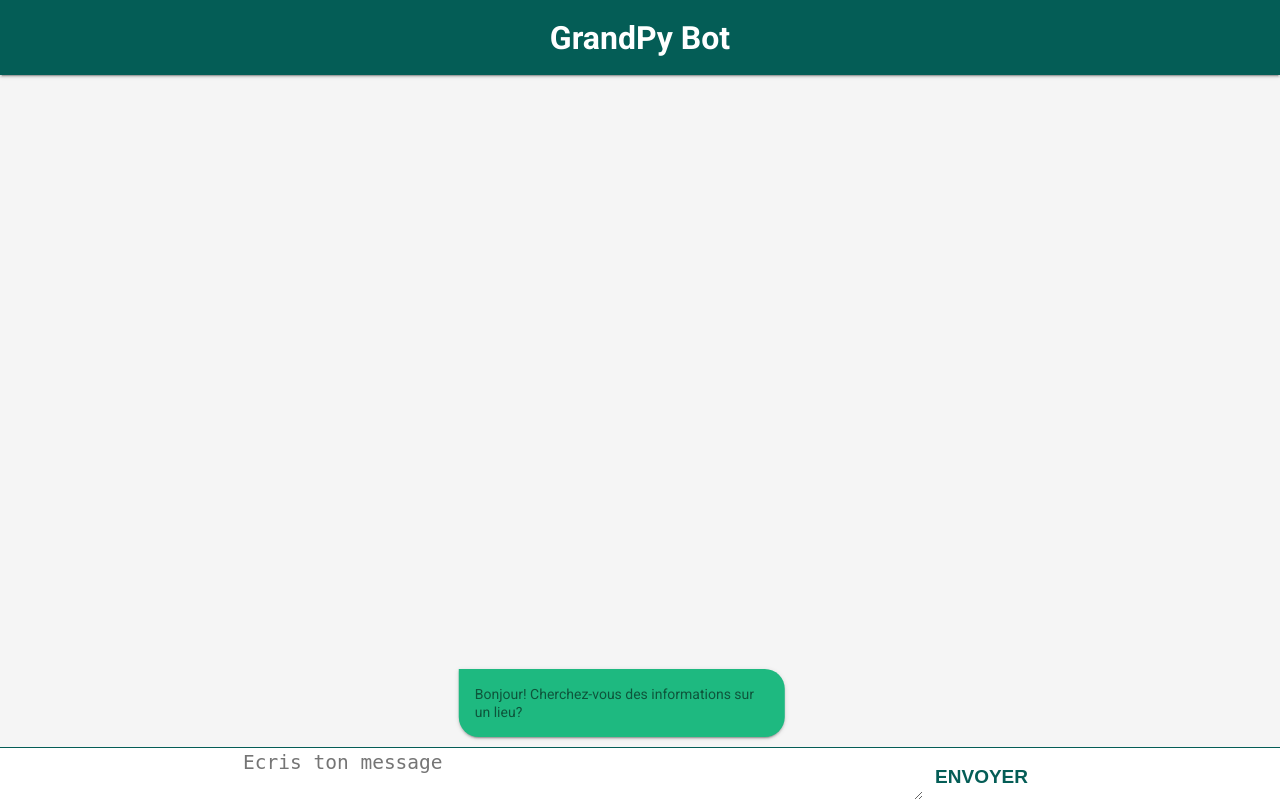
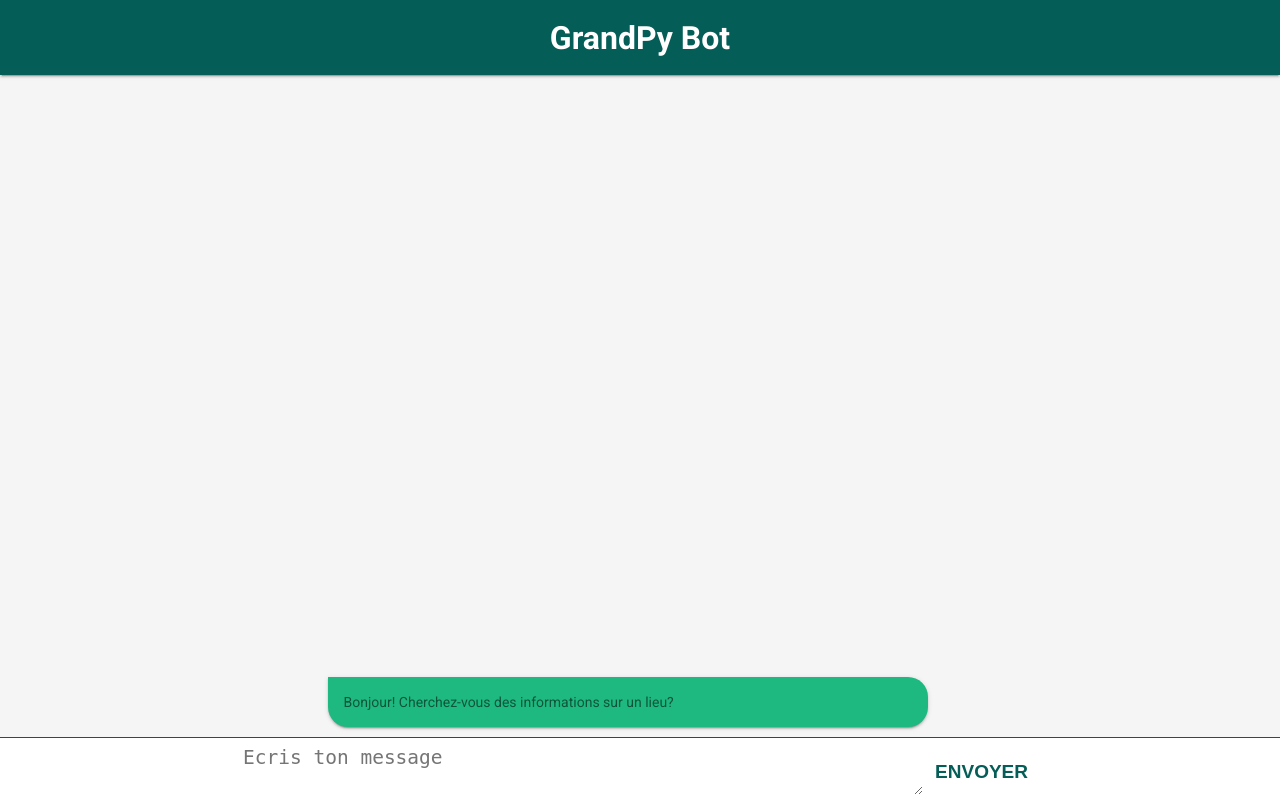
Before and after one commit to JN-Lab/OC-Pr7-GrandPyBot, a Flask app: template botapp/templates/index.html in a window 1280 px wide. Run offline with Flask 2, Linux system fonts and the light colour scheme; the template is opened without the code that fills it, so the values that code supplies are empty, except form fields; form fields are guessed from the names that the template uses; parts of the project's set-up code (start-up, migrations or seed data) failed here and were passed over; some libraries are stand-ins or nearby versions.

Commit message:
New Front Structure: talk bubble well aligned -> Add flexbox on .message-alignment

```diff
--- a/botapp/static/css/main.css
+++ b/botapp/static/css/main.css
@@ -43,6 +43,8 @@ header.header-title {
 footer {
   width: 100%;
   border-top: 1px solid #045D56;
+  padding-top: 5px;
+  padding-bottom: 5px;
   background-color: #FFFFFF;
   display: flex;
   flex-direction: column;
@@ -60,9 +62,12 @@ form {
 
 form .message-writer {
   flex: 1;
-  font-size: 1.5em;
+  font-size: 1em;
   border: none;
   padding: 3px; }
+  @media (min-width: 800px) {
+    form .message-writer {
+      font-size: 1.5em; } }
 
 .btn-simple {
   height: 100%;
@@ -72,10 +77,13 @@ form .message-writer {
 .btn-simple__content {
   background: none;
   border: none;
-  font-size: 2em;
+  font-size: 1.3em;
   font-weight: bold;
   font-variant: small-caps;
   color: #045D56; }
+  @media (min-width: 800px) {
+    .btn-simple__content {
+      font-size: 2em; } }
 
 /**
 Specific CSS for info card
@@ -124,23 +132,32 @@ section {
   align-items: center; }
 
 .message-alignment {
+  height: 100%;
+  width: 100%;
   transform: rotate(180deg);
-  direction: ltr; }
+  direction: ltr;
+  display: flex;
+  flex-direction: column;
+  justify-content: flex-end;
+  align-items: center; }
 
 .card-bubble {
   width: 90%;
   max-width: 600px;
   margin-top: 10px;
   margin-bottom: 10px;
+  font-size: 1em;
   box-shadow: 0 2px 2px 0 rgba(0, 0, 0, 0.14), 0 3px 1px -2px rgba(0, 0, 0, 0.2), 0 1px 5px 0 rgba(0, 0, 0, 0.12); }
 
 .card-bubble.talk-left__simple {
   border-radius: 0 20px 20px 20px;
-  background-color: #1EB980; }
+  background-color: #1EB980;
+  margin-right: 25px; }
 
 .card-bubble.talk-right__simple {
   border-radius: 20px 0px 20px 20px;
-  background-color: #FFFFFF; }
+  background-color: #FFFFFF;
+  margin-left: 25px; }
 
 .card-bubble__text {
   color: rgba(0, 0, 0, 0.54);
@@ -153,7 +170,9 @@ section {
   max-width: 800px;
   min-width: 300px;
   background-color: #FFFFFF;
-  border-radius: 5px; }
+  border-radius: 5px;
+  margin-top: 5px;
+  margin-bottom: 5px; }
   @media (min-width: 800px) {
     .card {
       box-shadow: 0 2px 2px 0 rgba(0, 0, 0, 0.14), 0 3px 1px -2px rgba(0, 0, 0, 0.2), 0 1px 5px 0 rgba(0, 0, 0, 0.12); } }
--- a/botapp/static/sass/layout/_bubble.scss
+++ b/botapp/static/sass/layout/_bubble.scss
@@ -5,6 +5,7 @@
     max-width: 600px;
     margin-top: 10px;
     margin-bottom: 10px;
+    font-size: 1em;
 
     @include shadow-2dp();
   }
@@ -12,11 +13,13 @@
   .card-bubble.talk-left__simple {
     border-radius: 0 20px 20px 20px;
     background-color: $green-light;
+    margin-right: 25px;
   }
 
   .card-bubble.talk-right__simple {
     border-radius: 20px 0px 20px 20px;
     background-color: $white;
+    margin-left: 25px;
   }
 
   .card-bubble__text {
--- a/botapp/static/sass/layout/_card.scss
+++ b/botapp/static/sass/layout/_card.scss
@@ -5,6 +5,8 @@
     min-width: $card-min-width;
     background-color: $white;
     border-radius: 5px;
+    margin-top: 5px;
+    margin-bottom: 5px;
 
     @include respond-to("medium")
     {
--- a/botapp/static/sass/layout/_chat.scss
+++ b/botapp/static/sass/layout/_chat.scss
@@ -21,6 +21,10 @@ section {
 }
 
 .message-alignment {
+  height: 100%;
+  width: 100%;
   transform: rotate(180deg);
   direction: ltr;
+
+  @include flex-box(column, flex-end, center);
 }
--- a/botapp/static/sass/layout/_footer.scss
+++ b/botapp/static/sass/layout/_footer.scss
@@ -2,6 +2,8 @@
 footer {
     width: 100%;
     border-top: 1px solid $green-dark;
+    padding-top: 5px;
+    padding-bottom: 5px;
     background-color: $white;
 
     @include flex-box(column, center, center);
@@ -17,9 +19,13 @@ footer {
 
   form .message-writer {
     flex: 1;
-    font-size: 1.5em;
+    font-size: 1em;
     border: none;
     padding: 3px;
+
+    @include respond-to('medium') {
+      font-size: 1.5em;
+    }
   }
 
   .btn-simple {
@@ -31,8 +37,12 @@ footer {
   .btn-simple__content {
     background: none;
     border: none;
-    font-size: 2em;
+    font-size: 1.3em;
     font-weight: bold;
     font-variant: small-caps;
     color: $green-dark;
+
+    @include respond-to('medium') {
+      font-size: 2em;
+    }
   }
```
Also changed, not shown: 1 other file.
